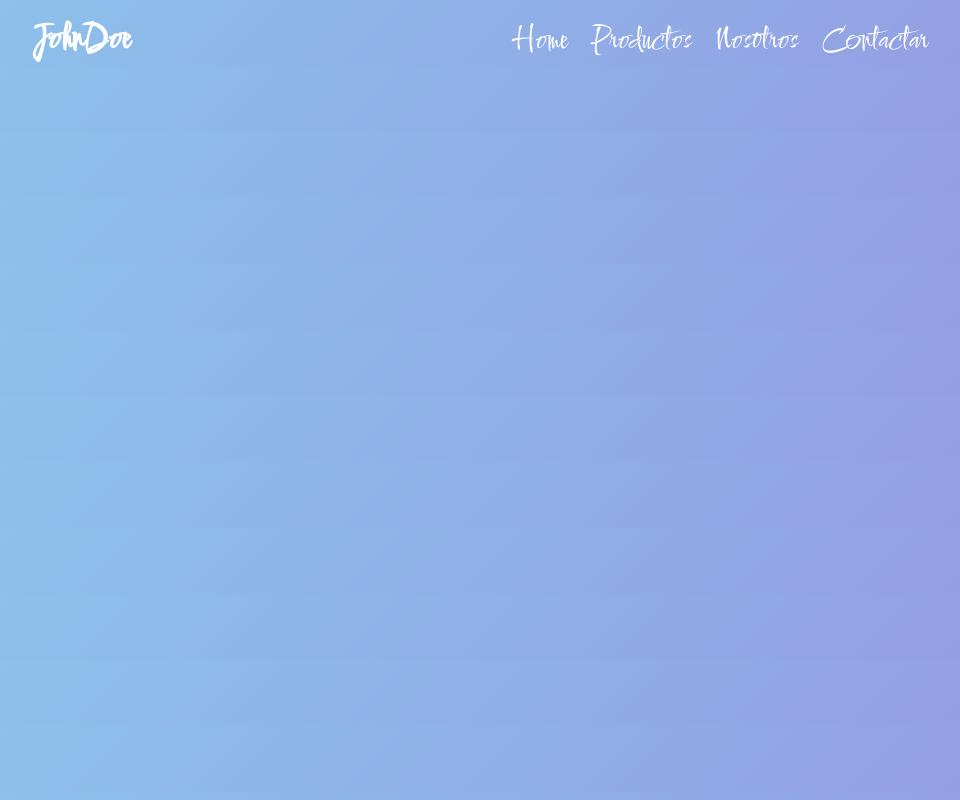
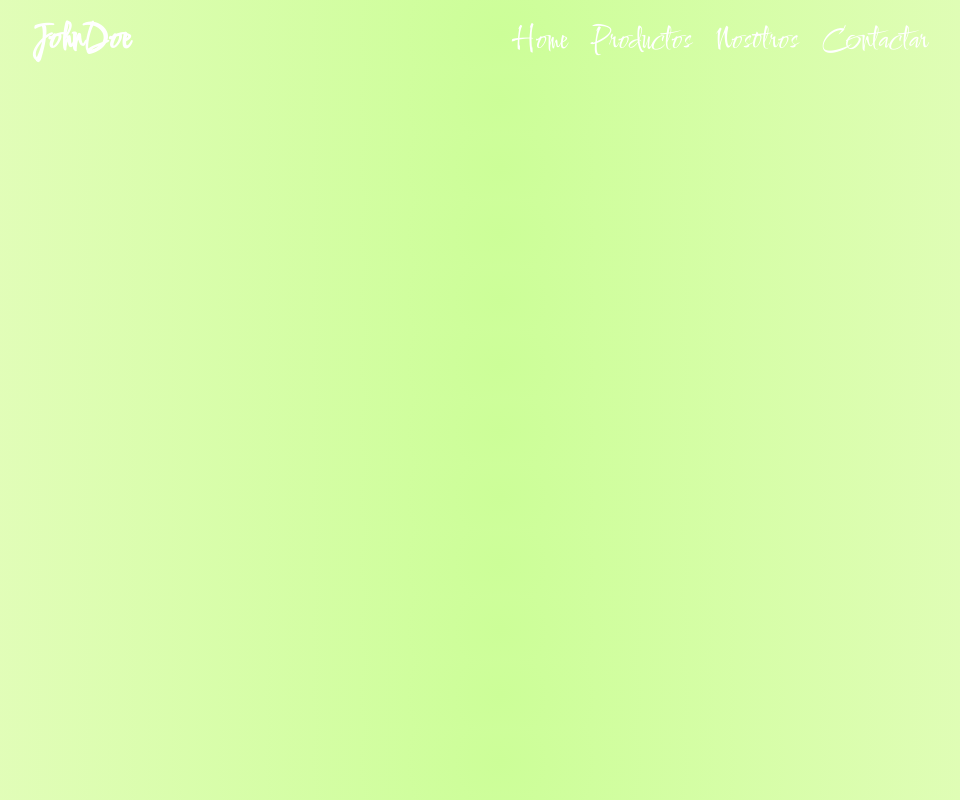
Before and after one commit to manuusozneri/reactjs-coderhouse, a React (Create React App) app: page / in a window 1280 px wide. Shown: the whole page, without its empty margins (148-1108 px from the left). Built offline with nearby package versions, Linux system fonts and the light colour scheme; a web font is replaced by a local one.

Commit message:
background change

```diff
--- a/src/App.css
+++ b/src/App.css
@@ -3,8 +3,7 @@
   padding: 0;
 }
 body{
-  background-color: #8BC6EC;
-  background-image: linear-gradient(135deg, #8BC6EC 0%, #9599E2 100%);
+  background-image: radial-gradient( circle farthest-corner at 50.7% 54%,  rgba(204,254,152,1) 0%, rgba(229,253,190,1) 92.4% );
 }
 .App{
   font-family: 'Comforter', cursive;
```
